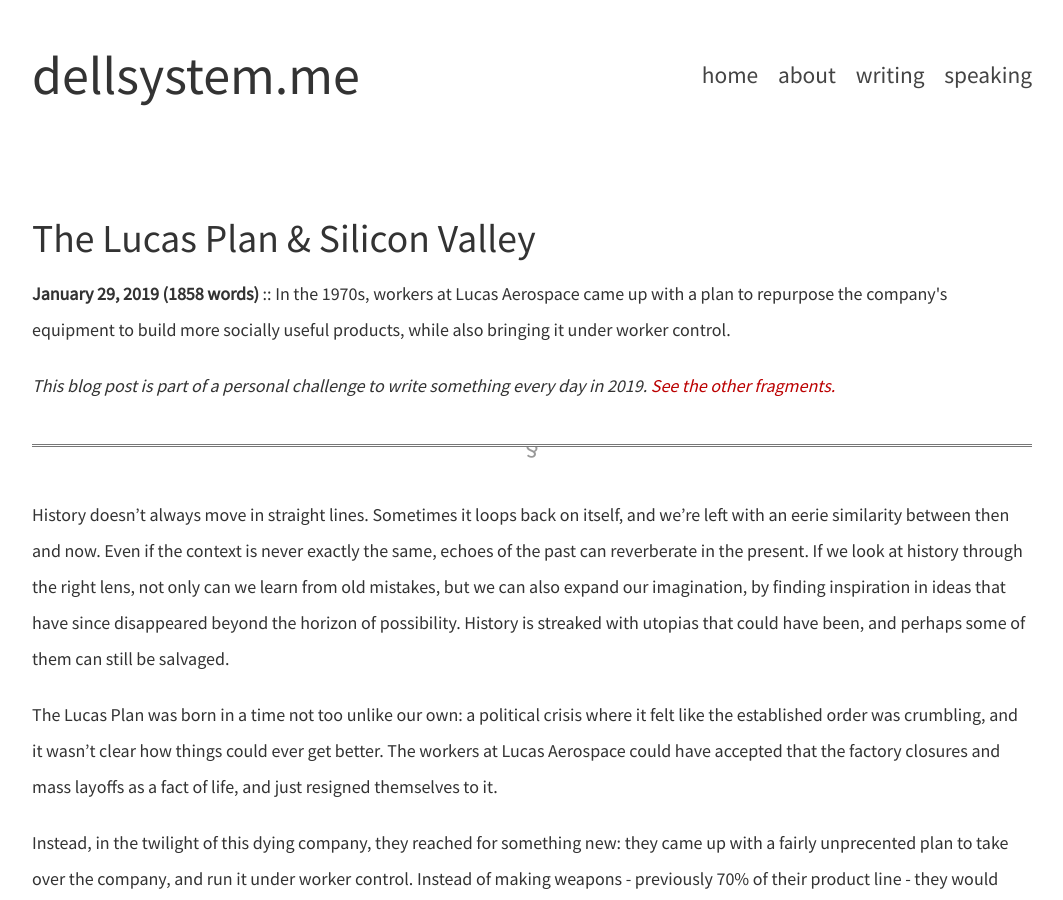
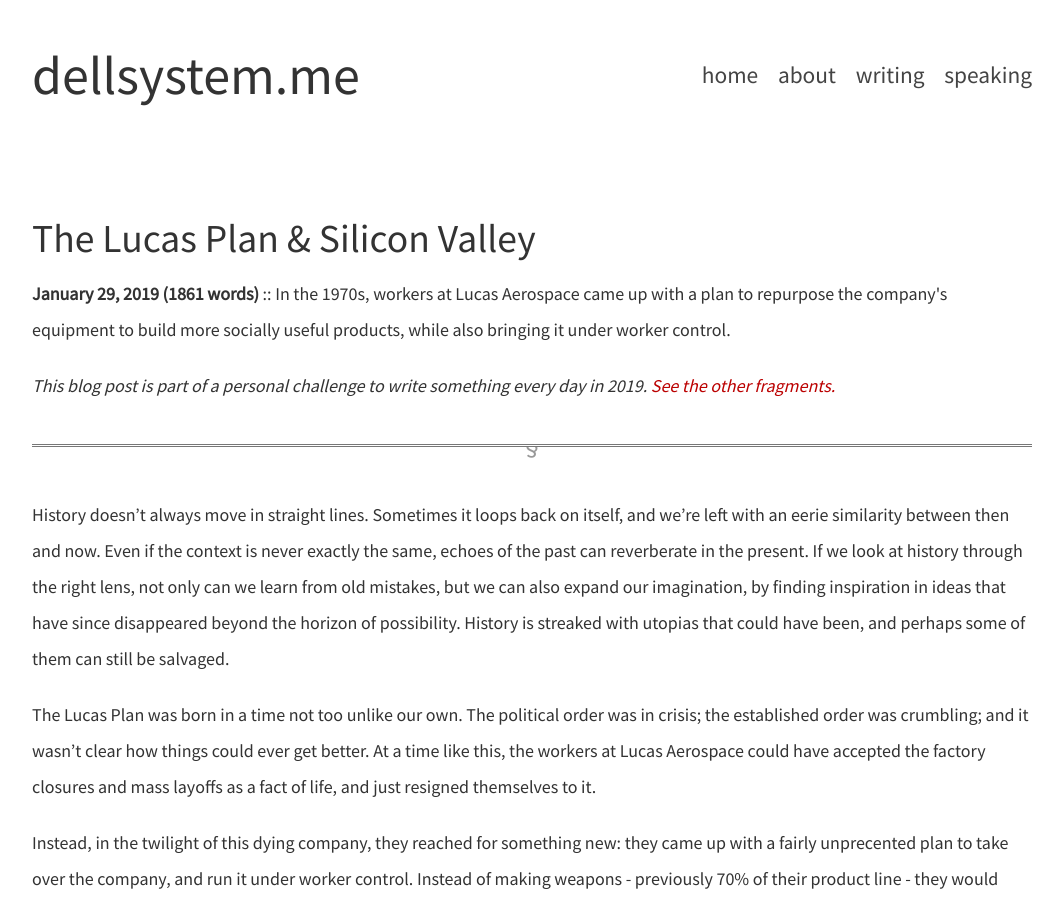
Before and after one commit to dellsystem/dellsystem.github.io, a Jekyll site: the page built from _posts/2019-1-29-fragments-29.md, in a window 1280 px wide and 900 px high. Shown: the whole window, without its empty margins (108-1171 px from the left). Built offline with Jekyll 4.4.1, drawn with Linux system fonts in a browser that asks for light colours.

Commit message:
Edit fragments-29
Fixed some wording in the intro paras

```diff
--- a/_posts/2019-1-29-fragments-29.md
+++ b/_posts/2019-1-29-fragments-29.md
@@ -6,7 +6,7 @@ description: "In the 1970s, workers at Lucas Aerospace came up with a plan to re
 
 History doesn't always move in straight lines. Sometimes it loops back on itself, and we're left with an eerie similarity between then and now. Even if the context is never exactly the same, echoes of the past can reverberate in the present. If we look at history through the right lens, not only can we learn from old mistakes, but we can also expand our imagination, by finding inspiration in ideas that have since disappeared beyond the horizon of possibility. History is streaked with utopias that could have been, and perhaps some of them can still be salvaged.
 
-The Lucas Plan was born in a time not too unlike our own: a political crisis where it felt like the established order was crumbling, and it wasn't clear how things could ever get better. The workers at Lucas Aerospace could have accepted that the factory closures and mass layoffs as a fact of life, and just resigned themselves to it.
+The Lucas Plan was born in a time not too unlike our own. The political order was in crisis; the established order was crumbling; and it wasn't clear how things could ever get better. At a time like this, the workers at Lucas Aerospace could have accepted the factory closures and mass layoffs as a fact of life, and just resigned themselves to it.
 
 Instead, in the twilight of this dying company, they reached for something new: they came up with a fairly unprecented plan to take over the company, and run it under worker control. Instead of making weapons - previously 70% of their product line - they would instead come up with new products, optimising for use value over exchange value. Wind turbines and dialysis machines, not nuclear weapons.
 
```
